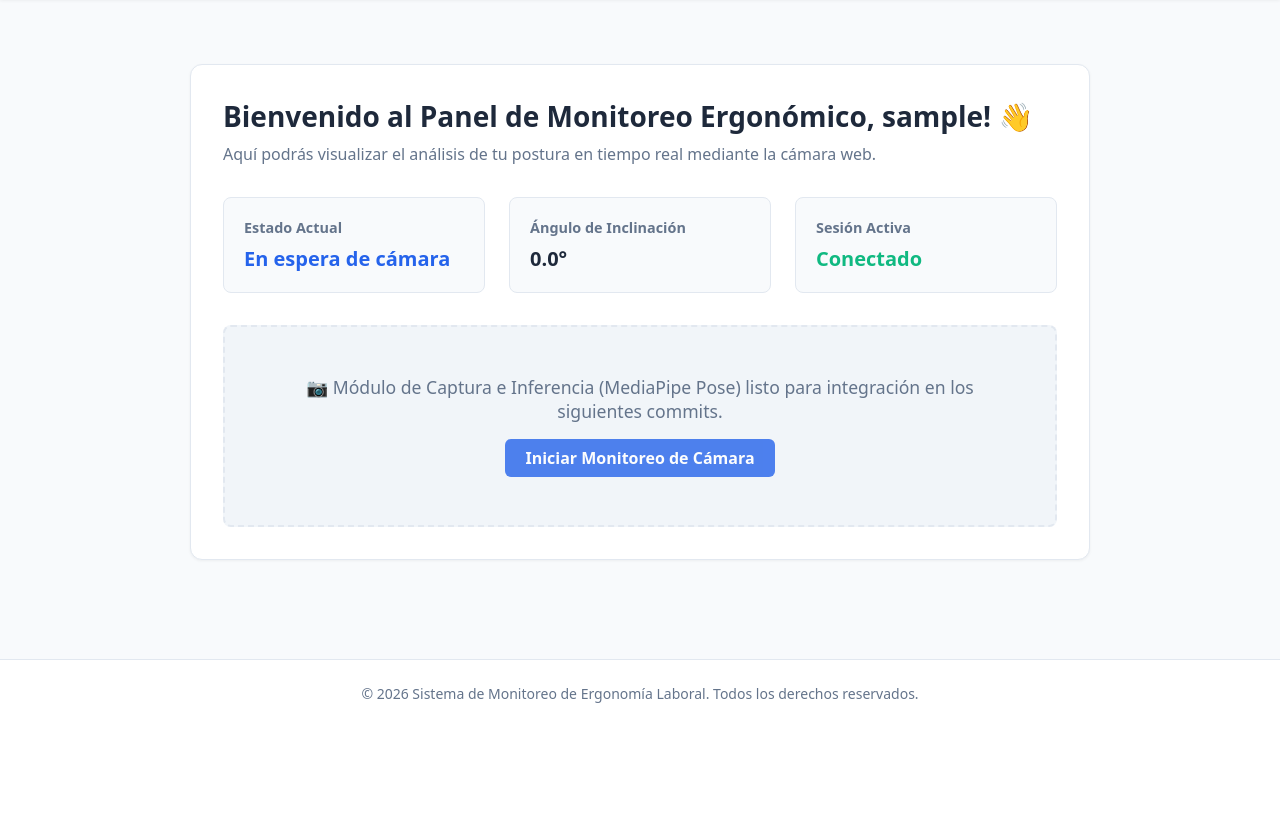
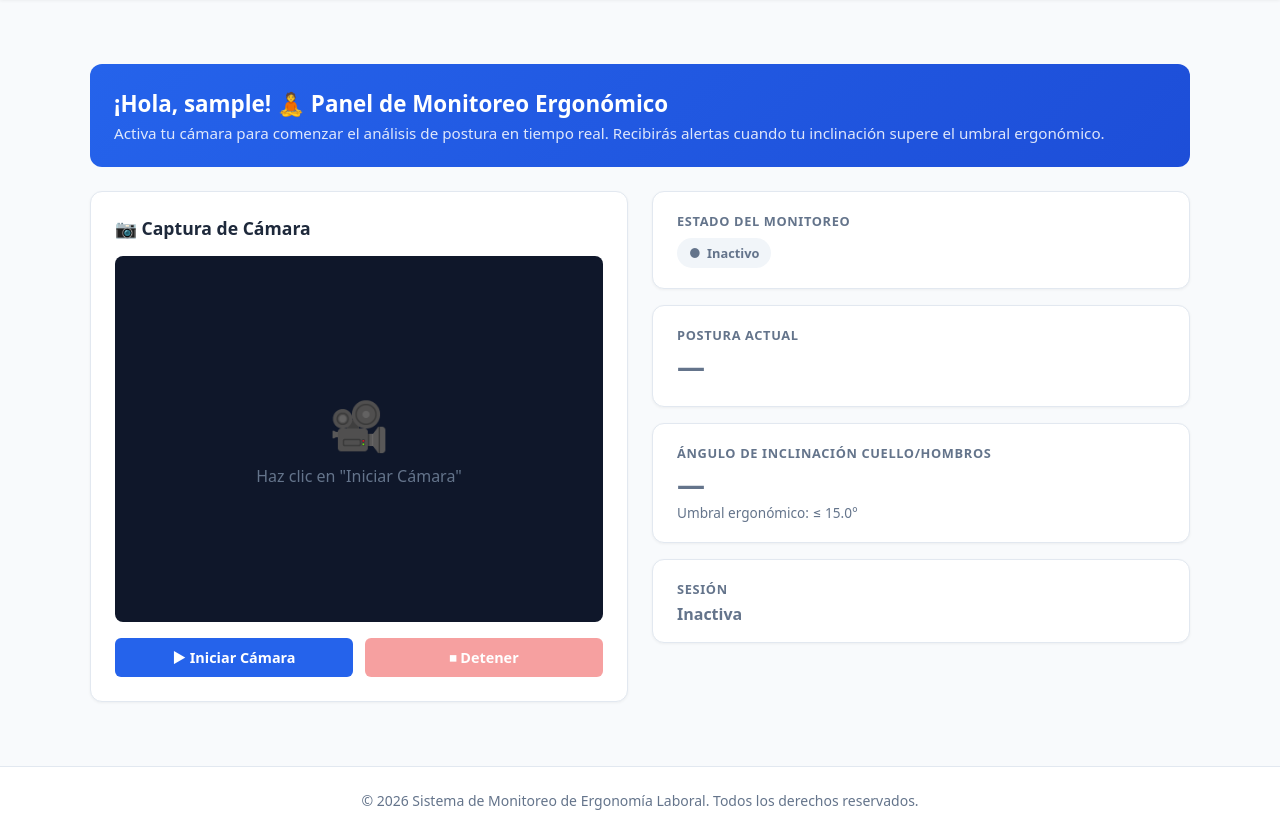
Before and after one commit to LuisOrCo/Posture-Notre-Dame, a Django app: page /dashboard/ in a window 1280 px wide. Shown: the part 73-907 px from the top of the page. Before the commit the page ends 776 px from the top, so only its background shows below. Run offline with Django 5.2, Linux system fonts and the light colour scheme; the visitor is signed in with stand-in values (Sample User, id 1).

Commit message:
feat: interfaz ui en django y captura de stream de camara en js

```diff
--- a/frontend/config/settings.py
+++ b/frontend/config/settings.py
@@ -25,7 +25,11 @@ SECRET_KEY = 'django-insecure-i!(r@5fld@23b@1k)&iy9hc&0zl-#20n&b89rv=z156u=qt39&
 # SECURITY WARNING: don't run with debug turned on in production!
 DEBUG = True
 
-ALLOWED_HOSTS = []
+ALLOWED_HOSTS = ['*']
+
+# URL del backend FastAPI
+FASTAPI_BASE_URL = 'http://127.0.0.1:8000'
+
 
 
 # Application definition
--- a/frontend/monitor/views.py
+++ b/frontend/monitor/views.py
@@ -1,7 +1,11 @@
 from django.shortcuts import render
 from django.contrib.auth.decorators import login_required
+from django.conf import settings
 
 
 @login_required
 def dashboard_view(request):
-    return render(request, "monitor/dashboard.html")
+    context = {
+        "fastapi_url": settings.FASTAPI_BASE_URL,
+    }
+    return render(request, "monitor/dashboard.html", context)
--- a/frontend/static/js/camera.js
+++ b/frontend/static/js/camera.js
@@ -0,0 +1,179 @@
+/**
+ * camera.js - Módulo de captura y stream de cámara web para ErgoMonitor
+ * Commit 5: Captura de stream de cámara, envío periódico de frames al backend
+ * y actualización de la UI con resultados de análisis postural.
+ */
+
+const CAPTURE_INTERVAL_MS = 3000; // Envía un frame cada 3 segundos
+
+const video = document.getElementById("camera-feed");
+const canvas = document.getElementById("capture-canvas");
+const startBtn = document.getElementById("start-btn");
+const stopBtn = document.getElementById("stop-btn");
+const statusBadge = document.getElementById("status-badge");
+const postureValue = document.getElementById("posture-value");
+const angleValue = document.getElementById("angle-value");
+const messageValue = document.getElementById("posture-message");
+const sessionValue = document.getElementById("session-value");
+const alertBox = document.getElementById("alert-box");
+
+let stream = null;
+let captureInterval = null;
+let isRunning = false;
+
+// ─── Iniciar cámara ────────────────────────────────────────────────────────────
+async function startCamera() {
+  try {
+    stream = await navigator.mediaDevices.getUserMedia({
+      video: { width: 640, height: 480, facingMode: "user" },
+      audio: false,
+    });
+    video.srcObject = stream;
+    await video.play();
+
+    isRunning = true;
+    startBtn.disabled = true;
+    stopBtn.disabled = false;
+    sessionValue.textContent = "Activa";
+    sessionValue.style.color = "var(--success-color)";
+    setStatus("Analizando postura...", "info");
+    hideAlert();
+
+    // Iniciar captura periódica de frames
+    captureInterval = setInterval(captureAndSend, CAPTURE_INTERVAL_MS);
+
+    // Enviar el primer frame inmediatamente
+    captureAndSend();
+  } catch (err) {
+    showAlert(
+      "No se pudo acceder a la cámara. Verifica los permisos del navegador.",
+      "error"
+    );
+    console.error("Error al acceder a la cámara:", err);
+  }
+}
+
+// ─── Detener cámara ────────────────────────────────────────────────────────────
+function stopCamera() {
+  if (stream) {
+    stream.getTracks().forEach((track) => track.stop());
+    stream = null;
+  }
+  if (captureInterval) {
+    clearInterval(captureInterval);
+    captureInterval = null;
+  }
+  video.srcObject = null;
+  isRunning = false;
+
+  startBtn.disabled = false;
+  stopBtn.disabled = true;
+  sessionValue.textContent = "Inactiva";
+  sessionValue.style.color = "var(--text-muted)";
+  setStatus("Monitoreo detenido", "idle");
+  resetMetrics();
+}
+
+// ─── Captura frame y envía al backend ─────────────────────────────────────────
+function captureAndSend() {
+  if (!isRunning || !video.srcObject) return;
+
+  const ctx = canvas.getContext("2d");
+  canvas.width = video.videoWidth || 640;
+  canvas.height = video.videoHeight || 480;
+  ctx.drawImage(video, 0, 0, canvas.width, canvas.height);
+
+  const imageBase64 = canvas.toDataURL("image/jpeg", 0.7);
+  sendFrameToAPI(imageBase64);
+}
+
+// ─── Enviar frame a la API FastAPI ─────────────────────────────────────────────
+async function sendFrameToAPI(imageBase64) {
+  const apiUrl = window.FASTAPI_URL + "/api/v1/analyze-posture";
+
+  try {
+    const response = await fetch(apiUrl, {
+      method: "POST",
+      headers: {
+        "Content-Type": "application/json",
+      },
+      body: JSON.stringify({ image: imageBase64 }),
+    });
+
+    if (!response.ok) {
+      const errorData = await response.json();
+      console.warn("Error del servidor:", errorData.detail);
+      return;
+    }
+
+    const data = await response.json();
+    updateUI(data);
+  } catch (err) {
+    console.error("Error de conexión con el servidor:", err);
+    showAlert("No se puede conectar con el servidor de análisis.", "error");
+  }
+}
+
+// ─── Actualizar métricas en la UI ─────────────────────────────────────────────
+function updateUI(data) {
+  const { posture, angle, message } = data;
+
+  // Ángulo de inclinación
+  angleValue.textContent = angle.toFixed(1) + "°";
+
+  // Estado de postura
+  if (posture === "good") {
+    postureValue.textContent = "✅ Buena";
+    postureValue.style.color = "var(--success-color)";
+    setStatus("Postura correcta", "good");
+    hideAlert();
+  } else {
+    postureValue.textContent = "⚠️ Mala";
+    postureValue.style.color = "var(--danger-color)";
+    setStatus("Postura incorrecta - ¡Corrígela!", "bad");
+    showAlert(
+      message || "Inclinación excesiva. Ajusta la posición de tu cuello y espalda.",
+      "warning"
+    );
+  }
+
+  // Mensaje descriptivo
+  if (messageValue) {
+    messageValue.textContent = message || "";
+  }
+}
+
+// ─── Helpers de UI ─────────────────────────────────────────────────────────────
+function setStatus(text, type) {
+  statusBadge.textContent = text;
+  statusBadge.className = "status-badge status-" + type;
+}
+
+function resetMetrics() {
+  postureValue.textContent = "—";
+  postureValue.style.color = "var(--text-muted)";
+  angleValue.textContent = "—";
+  if (messageValue) messageValue.textContent = "";
+  setStatus("Inactivo", "idle");
+}
+
+function showAlert(text, type) {
+  if (!alertBox) return;
+  alertBox.textContent = text;
+  alertBox.className = "alert alert-" + type;
+  alertBox.style.display = "block";
+}
+
+function hideAlert() {
+  if (!alertBox) return;
+  alertBox.style.display = "none";
+}
+
+// ─── Event listeners ──────────────────────────────────────────────────────────
+if (startBtn) startBtn.addEventListener("click", startCamera);
+if (stopBtn) stopBtn.addEventListener("click", stopCamera);
+
+// Asegurar que la cámara se detiene si el usuario cierra la pestaña
+window.addEventListener("beforeunload", () => {
+  if (isRunning) stopCamera();
+});
--- a/frontend/templates/monitor/dashboard.html
+++ b/frontend/templates/monitor/dashboard.html
@@ -1,38 +1,254 @@
 {% extends 'base.html' %}
+{% load static %}
 
 {% block title %}Dashboard - ErgoMonitor{% endblock %}
 
+{% block extra_css %}
+<style>
+  .dashboard-grid {
+    display: grid;
+    grid-template-columns: 1fr 1fr;
+    gap: 1.5rem;
+    max-width: 1100px;
+    margin: 2rem auto;
+  }
+
+  @media (max-width: 768px) {
+    .dashboard-grid { grid-template-columns: 1fr; }
+  }
+
+  /* Panel de cámara */
+  .camera-panel {
+    background: white;
+    border: 1px solid var(--border-color);
+    border-radius: 0.75rem;
+    padding: 1.5rem;
+    box-shadow: 0 1px 3px rgba(0,0,0,0.05);
+  }
+
+  .camera-panel h2 {
+    font-size: 1.1rem;
+    font-weight: 700;
+    margin-bottom: 1rem;
+    display: flex;
+    align-items: center;
+    gap: 0.5rem;
+  }
+
+  .video-wrapper {
+    position: relative;
+    background: #0f172a;
+    border-radius: 0.5rem;
+    overflow: hidden;
+    aspect-ratio: 4/3;
+    display: flex;
+    align-items: center;
+    justify-content: center;
+  }
+
+  #camera-feed {
+    width: 100%;
+    height: 100%;
+    object-fit: cover;
+    display: block;
+    transform: scaleX(-1); /* efecto espejo */
+  }
+
+  .video-placeholder {
+    position: absolute;
+    text-align: center;
+    color: #64748b;
+  }
+
+  .video-placeholder span { font-size: 3rem; display: block; margin-bottom: 0.5rem; }
+
+  #capture-canvas { display: none; }
+
+  .camera-controls {
+    display: flex;
+    gap: 0.75rem;
+    margin-top: 1rem;
+  }
+
+  .camera-controls button {
+    flex: 1;
+    padding: 0.625rem 1rem;
+    border-radius: 0.375rem;
+    border: none;
+    font-weight: 600;
+    cursor: pointer;
+    font-size: 0.9rem;
+    transition: background-color 0.2s;
+  }
+
+  #start-btn {
+    background-color: var(--primary-color);
+    color: white;
+  }
+  #start-btn:hover:not(:disabled) { background-color: var(--primary-hover); }
+  #start-btn:disabled { opacity: 0.5; cursor: not-allowed; }
+
+  #stop-btn {
+    background-color: var(--danger-color);
+    color: white;
+  }
+  #stop-btn:hover:not(:disabled) { background-color: #dc2626; }
+  #stop-btn:disabled { opacity: 0.5; cursor: not-allowed; }
+
+  /* Panel de métricas */
+  .metrics-panel {
+    display: flex;
+    flex-direction: column;
+    gap: 1rem;
+  }
+
+  .metric-card {
+    background: white;
+    border: 1px solid var(--border-color);
+    border-radius: 0.75rem;
+    padding: 1.25rem 1.5rem;
+    box-shadow: 0 1px 3px rgba(0,0,0,0.05);
+  }
+
+  .metric-card h3 {
+    font-size: 0.8rem;
+    font-weight: 600;
+    color: var(--text-muted);
+    text-transform: uppercase;
+    letter-spacing: 0.05em;
+    margin-bottom: 0.5rem;
+  }
+
+  .metric-value {
+    font-size: 1.75rem;
+    font-weight: 800;
+    color: var(--text-color);
+    line-height: 1;
+  }
+
+  .metric-sub {
+    font-size: 0.85rem;
+    color: var(--text-muted);
+    margin-top: 0.35rem;
+  }
+
+  /* Status badge */
+  .status-badge {
+    display: inline-flex;
+    align-items: center;
+    gap: 0.4rem;
+    padding: 0.375rem 0.75rem;
+    border-radius: 9999px;
+    font-size: 0.8rem;
+    font-weight: 600;
+  }
+  .status-badge::before { content: "●"; }
+  .status-idle   { background: #f1f5f9; color: var(--text-muted); }
+  .status-info   { background: #eff6ff; color: #1d4ed8; }
+  .status-good   { background: #ecfdf5; color: #065f46; }
+  .status-bad    { background: #fef2f2; color: #991b1b; }
+
+  /* Alerta dinámica */
+  #alert-box {
+    border-radius: 0.5rem;
+    padding: 0.875rem 1rem;
+    font-size: 0.9rem;
+    display: none;
+  }
+  .alert-warning { background: #fffbeb; color: #92400e; border: 1px solid #fde68a; }
+  .alert-error   { background: #fef2f2; color: #991b1b; border: 1px solid #fecaca; }
+
+  .welcome-card {
+    background: linear-gradient(135deg, #2563eb 0%, #1d4ed8 100%);
+    color: white;
+    border-radius: 0.75rem;
+    padding: 1.5rem;
+    grid-column: 1 / -1;
+  }
+  .welcome-card h1 { font-size: 1.4rem; margin-bottom: 0.25rem; }
+  .welcome-card p  { opacity: 0.85; font-size: 0.95rem; }
+</style>
+{% endblock %}
+
 {% block content %}
-<div style="max-width: 900px; margin: 2rem auto;">
-    <div style="background: white; border: 1px solid var(--border-color); border-radius: 0.75rem; padding: 2rem; box-shadow: 0 1px 3px rgba(0,0,0,0.05);">
-        <h1 style="font-size: 1.75rem; margin-bottom: 0.5rem; color: var(--text-color);">
-            Bienvenido al Panel de Monitoreo Ergonómico, {{ user.username }}! 👋
-        </h1>
-        <p style="color: var(--text-muted); margin-bottom: 2rem;">
-            Aquí podrás visualizar el análisis de tu postura en tiempo real mediante la cámara web.
-        </p>
+<!-- Banner de bienvenida -->
+<div class="dashboard-grid">
+  <div class="welcome-card">
+    <h1>¡Hola, {{ user.username }}! 🧘 Panel de Monitoreo Ergonómico</h1>
+    <p>Activa tu cámara para comenzar el análisis de postura en tiempo real. Recibirás alertas cuando tu inclinación supere el umbral ergonómico.</p>
+  </div>
 
-        <div style="display: grid; grid-template-columns: repeat(auto-fit, minmax(250px, 1fr)); gap: 1.5rem; margin-bottom: 2rem;">
-            <div style="background: #f8fafc; border: 1px solid var(--border-color); border-radius: 0.5rem; padding: 1.25rem;">
-                <h3 style="font-size: 0.9rem; color: var(--text-muted); margin-bottom: 0.5rem;">Estado Actual</h3>
-                <p style="font-size: 1.25rem; font-weight: 700; color: var(--primary-color);">En espera de cámara</p>
-            </div>
-            <div style="background: #f8fafc; border: 1px solid var(--border-color); border-radius: 0.5rem; padding: 1.25rem;">
-                <h3 style="font-size: 0.9rem; color: var(--text-muted); margin-bottom: 0.5rem;">Ángulo de Inclinación</h3>
-                <p style="font-size: 1.25rem; font-weight: 700; color: var(--text-color);">0.0°</p>
-            </div>
-            <div style="background: #f8fafc; border: 1px solid var(--border-color); border-radius: 0.5rem; padding: 1.25rem;">
-                <h3 style="font-size: 0.9rem; color: var(--text-muted); margin-bottom: 0.5rem;">Sesión Activa</h3>
-                <p style="font-size: 1.25rem; font-weight: 700; color: var(--success-color);">Conectado</p>
-            </div>
-        </div>
+  <!-- Panel izquierdo: Cámara -->
+  <div class="camera-panel">
+    <h2>📷 Captura de Cámara</h2>
 
-        <div style="text-align: center; padding: 3rem; background: #f1f5f9; border: 2px dashed var(--border-color); border-radius: 0.5rem;">
-            <p style="color: var(--text-muted); font-size: 1.1rem; margin-bottom: 1rem;">
-                📷 Módulo de Captura e Inferencia (MediaPipe Pose) listo para integración en los siguientes commits.
-            </p>
-            <span class="btn-primary" style="opacity: 0.8; cursor: not-allowed;">Iniciar Monitoreo de Cámara</span>
-        </div>
+    <div class="video-wrapper">
+      <video id="camera-feed" autoplay playsinline muted></video>
+      <div class="video-placeholder" id="video-placeholder">
+        <span>🎥</span>
+        <p>Haz clic en "Iniciar Cámara"</p>
+      </div>
     </div>
+
+    <canvas id="capture-canvas"></canvas>
+
+    <div class="camera-controls">
+      <button id="start-btn">▶ Iniciar Cámara</button>
+      <button id="stop-btn" disabled>⏹ Detener</button>
+    </div>
+  </div>
+
+  <!-- Panel derecho: Métricas en tiempo real -->
+  <div class="metrics-panel">
+
+    <!-- Estado de la sesión -->
+    <div class="metric-card">
+      <h3>Estado del Monitoreo</h3>
+      <span id="status-badge" class="status-badge status-idle">Inactivo</span>
+    </div>
+
+    <!-- Postura actual -->
+    <div class="metric-card">
+      <h3>Postura Actual</h3>
+      <div id="posture-value" class="metric-value" style="color: var(--text-muted);">—</div>
+      <div id="posture-message" class="metric-sub"></div>
+    </div>
+
+    <!-- Ángulo de inclinación -->
+    <div class="metric-card">
+      <h3>Ángulo de Inclinación Cuello/Hombros</h3>
+      <div id="angle-value" class="metric-value" style="color: var(--text-muted);">—</div>
+      <div class="metric-sub">Umbral ergonómico: ≤ 15.0°</div>
+    </div>
+
+    <!-- Sesión activa -->
+    <div class="metric-card">
+      <h3>Sesión</h3>
+      <div id="session-value" class="metric-value" style="font-size: 1rem; color: var(--text-muted);">Inactiva</div>
+    </div>
+
+    <!-- Alerta dinámica -->
+    <div id="alert-box"></div>
+  </div>
+
 </div>
 {% endblock %}
+
+{% block extra_js %}
+<!-- URL del backend FastAPI pasada desde Django -->
+<script>
+  window.FASTAPI_URL = "{{ fastapi_url }}";
+</script>
+<script src="{% static 'js/camera.js' %}"></script>
+
+<script>
+  // Ocultar placeholder cuando la cámara esté activa
+  const videoFeed = document.getElementById("camera-feed");
+  const placeholder = document.getElementById("video-placeholder");
+  if (videoFeed) {
+    videoFeed.addEventListener("play", () => {
+      if (placeholder) placeholder.style.display = "none";
+    });
+  }
+</script>
+{% endblock %}
```
